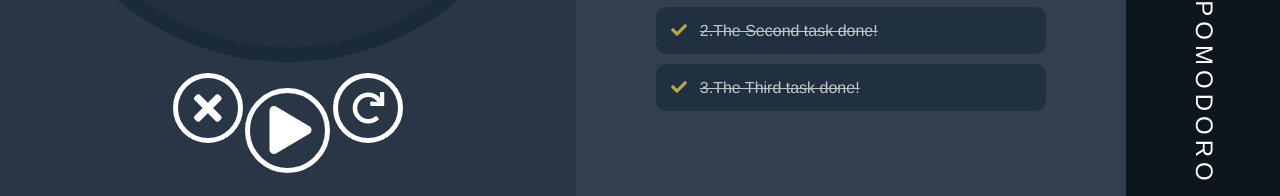
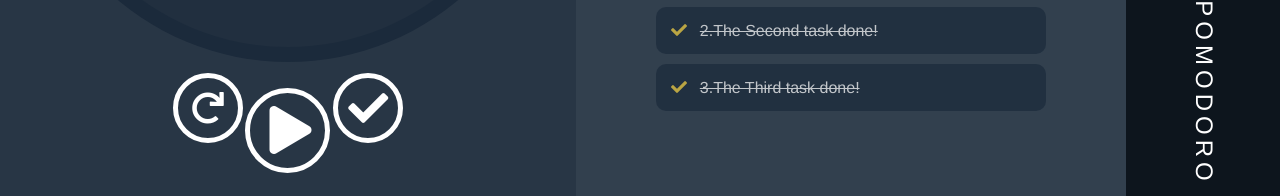
Before and after one commit to allstar2829/week1-pomodoro, a Vue app: page / in a window 1280 px wide. Shown: the part 601-797 px from the top of the page. Built offline with nearby package versions, Linux system fonts and the light colour scheme.

Commit message:
timer 套件加入

```diff
--- a/package.json
+++ b/package.json
@@ -8,8 +8,9 @@
     "lint": "vue-cli-service lint"
   },
   "dependencies": {
+    "@chenfengyuan/vue-countdown": "^2.0.0-rc",
     "core-js": "^3.6.5",
-    "vue": "^3.0.0",
+    "vue": "^3.1.5",
     "vue-router": "^4.0.0-0",
     "vuex": "^4.0.0-0"
   },
--- a/src/components/timer.vue
+++ b/src/components/timer.vue
@@ -17,16 +17,24 @@
             <span>- Start Work -</span>
           </div>
           <div class="counter">
-            <span>25:00</span>
+            <vue-countdown
+              v-if="counting"
+              :time="25 * 60 * 1000"
+              v-slot="{ minutes, seconds }"
+            >
+              {{ padDate(minutes) }}:{{ padDate(seconds) }}
+            </vue-countdown>
+            <span v-else>25:00</span>
           </div>
         </div>
       </div>
     </div>
     <div class="btn-menu">
       <ul>
-        <li><i class="fas fa-times"></i></li>
-        <li @click="startCounter()"><i class="fas fa-play"></i></li>
-        <li><i class="fas fa-redo"></i></li>
+        <li @click="countdownRedo()"><i class="fas fa-redo"></i></li>
+        <li v-if="counting" @click="pauseToPlay()"><i class="fas fa-pause"></i></li>
+        <li v-else @click="startCountdown()"><i class="fas fa-play"></i></li>
+        <li @click="startCountdown()"><i class="fas fa-check"></i></li>
       </ul>
     </div>
   </div>
@@ -37,7 +45,8 @@ export default {
   name: "timer",
   data() {
     return {
-      currentTime:new Date(),
+      currentTime: new Date(),
+      counting: false,
     };
   },
   methods: {
@@ -50,13 +59,20 @@ export default {
       var hours = this.padDate(Now.getHours());
       var minutes = this.padDate(Now.getMinutes());
       // var seconds = this.padDate(Now.getSeconds()); //for test only
+      // return hours + ":" + minutes+ ":" + seconds;  //for test only
       return hours + ":" + minutes;
     },
     padDate(input) {
       return input.toString().padStart(2, "0");
     },
-    startCounter(){
-      console.log('test')
+    startCountdown() {
+      this.counting = true;
+    },
+    countdownRedo() {
+      this.counting = false;
+    },
+    pauseToPlay(){
+      this.counting = false;
     }
   },
   mounted() {
@@ -137,7 +153,7 @@ export default {
     li:hover {
       transform: scale(1.1);
     }
-    .fa-times,
+    .fa-check,
     .fa-redo {
       border: 5px solid white;
       border-radius: 50%;
@@ -147,7 +163,7 @@ export default {
       font-size: 2rem;
       margin-top: -15px;
     }
-    .fa-times {
+    .fa-check {
       font-size: 2.5rem;
     }
     .fa-play {
--- a/src/main.js
+++ b/src/main.js
@@ -2,5 +2,7 @@ import { createApp } from 'vue'
 import App from './App.vue'
 import router from './router'
 import store from './store'
+import VueCountdown from '@chenfengyuan/vue-countdown';
 
-createApp(App).use(store).use(router).mount('#app')
+
+createApp(App).use(store).use(router).component(VueCountdown.name, VueCountdown).mount('#app')
```
Also changed, not shown: 1 other file (tests, documents, lock files or other folders).
